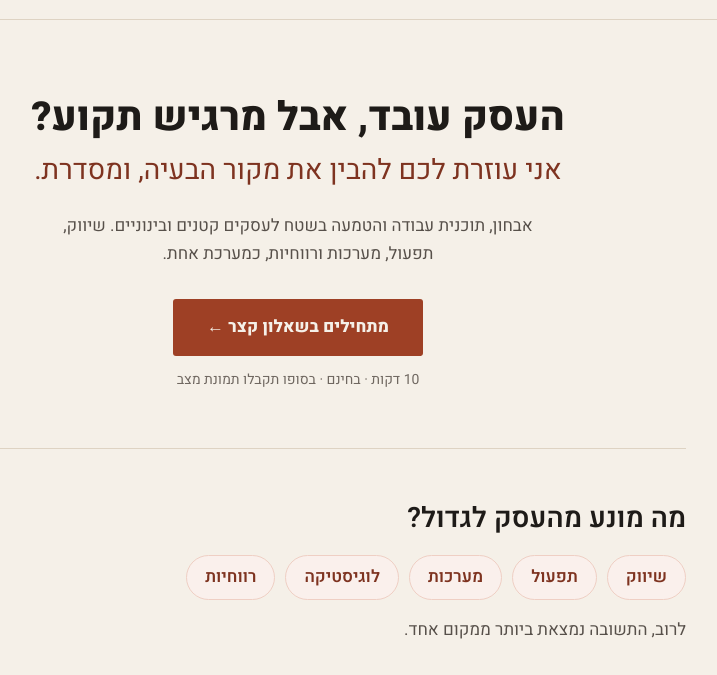
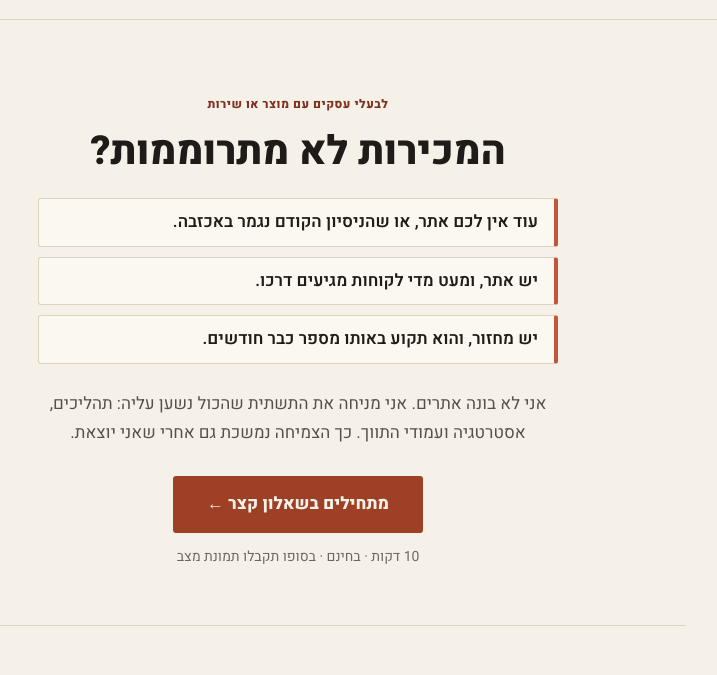
Before and after one commit to galihaim-dot/inside-the-brand, a plain HTML site: page index.html in a window 1280 px wide. Shown: the part 120-795 px from the top of the page, without its empty margins (342-1059 px from the left). Drawn offline with Linux system fonts and the light colour scheme; a web font is replaced by a local one.

Commit message:
דף הבית: המסך הראשון אומר למי הוא מיועד
שלושה מצבים שבעל עסק מזהה בשנייה (אין אתר, אתר שמביא מעט לקוחות,
מחזור תקוע), ו"אני לא בונה אתרים" כדי שלא ייקרא כבניית אתרים.
התיאור לגוגל עודכן בהתאם. בשירותים, "למי זה מתאים" כולל נותני שירות.

Co-Authored-By: Claude Opus 5.5 <noreply@anthropic.com>

```diff
--- a/index.html
+++ b/index.html
@@ -7,7 +7,7 @@
 <meta http-equiv="Content-Security-Policy" content="default-src 'none'; style-src 'self' 'unsafe-inline'; font-src 'self'; img-src 'self'; form-action 'none'; base-uri 'none'">
 <meta name="referrer" content="same-origin">
 <title>Inside the Brand · גליה ארליך</title>
-<meta name="description" content="אבחון, תוכנית עבודה והטמעה בשטח לעסקים קטנים ובינוניים. שיווק, תפעול, מערכות ורווחיות, כמערכת אחת.">
+<meta name="description" content="לבעלי עסקים עם מוצר או שירות, שהמכירות שלהם לא מתרוממות: כשאין אתר, כשהוא לא מביא לקוחות, או כשהמחזור תקוע באותו מספר. אבחון, תוכנית והטמעה בשטח.">
 <link rel="icon" href="assets/itb-favicon.ico" sizes="any">
 <link rel="icon" type="image/png" href="assets/itb-favicon-32.png" sizes="32x32">
 <link rel="apple-touch-icon" href="assets/itb-favicon-180.png">
@@ -36,6 +36,12 @@
   .hero h1{font-family:var(--font-display);font-size:var(--fs-h1);line-height:1.2;font-weight:var(--fw-head);margin:0 0 10px;color:var(--fg)}
   .hero .h1-2{font-family:var(--font-display);font-size:var(--fs-h2);line-height:1.35;font-weight:var(--fw-sub);color:var(--accent-deep);margin:0 0 22px}
   .hero .lede{color:var(--fg-soft);font-weight:var(--fw-body);max-width:52ch;margin:0 auto 30px}
+  /* 17.10.2026: המסך הראשון אומר למי הדף מיועד. מי שנוחת מזהה את עצמו באחת משלוש השורות. */
+  .hero .kicker{font-size:var(--fs-label);font-weight:var(--fw-heavy);letter-spacing:.04em;color:var(--accent-deep);margin:0 0 14px}
+  ul.states{list-style:none;margin:22px auto 26px;padding:0;max-width:520px;display:flex;flex-direction:column;gap:10px;text-align:right}
+  ul.states li{background:var(--surface-card);border:1px solid var(--paper-500);border-right:4px solid var(--accent);
+    border-radius:3px;padding:11px 16px;font-weight:var(--fw-strong);line-height:1.45}
+  .hero .lede.after-states{margin-bottom:28px}
   .cta{
     display:inline-block;background:var(--accent-fill);color:var(--paper);
     text-decoration:none;font-weight:var(--fw-heavy);font-size:var(--fs-body);padding:14px 34px;border-radius:3px;
@@ -124,9 +130,14 @@
 <main class="wrap">
 
 <header class="hero">
-  <h1>העסק עובד, אבל מרגיש תקוע?</h1>
-  <p class="h1-2">אני עוזרת לכם להבין את מקור הבעיה, ומסדרת.</p>
-  <p class="lede">אבחון, תוכנית עבודה והטמעה בשטח לעסקים קטנים ובינוניים. שיווק, תפעול, מערכות ורווחיות, כמערכת אחת.</p>
+  <p class="kicker">לבעלי עסקים עם מוצר או שירות</p>
+  <h1>המכירות לא מתרוממות?</h1>
+  <ul class="states">
+    <li>עוד אין לכם אתר, או שהניסיון הקודם נגמר באכזבה.</li>
+    <li>יש אתר, ומעט מדי לקוחות מגיעים דרכו.</li>
+    <li>יש מחזור, והוא תקוע באותו מספר כבר חודשים.</li>
+  </ul>
+  <p class="lede after-states">אני לא בונה אתרים. אני מניחה את התשתית שהכול נשען עליה: תהליכים, אסטרטגיה ועמודי התווך. כך הצמיחה נמשכת גם אחרי שאני יוצאת.</p>
   <a class="cta" href="diagnosis.html">מתחילים בשאלון קצר ←</a>
   <p class="micro">10 דקות · בחינם · בסופו תקבלו תמונת מצב</p>
 </header>
```
Also changed, not shown: services.html (+1 -1 lines).
